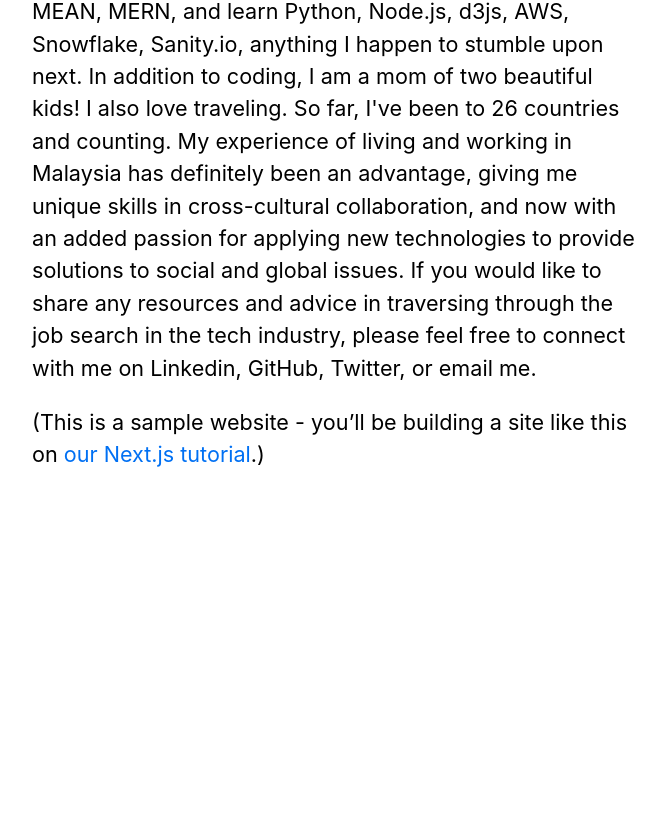
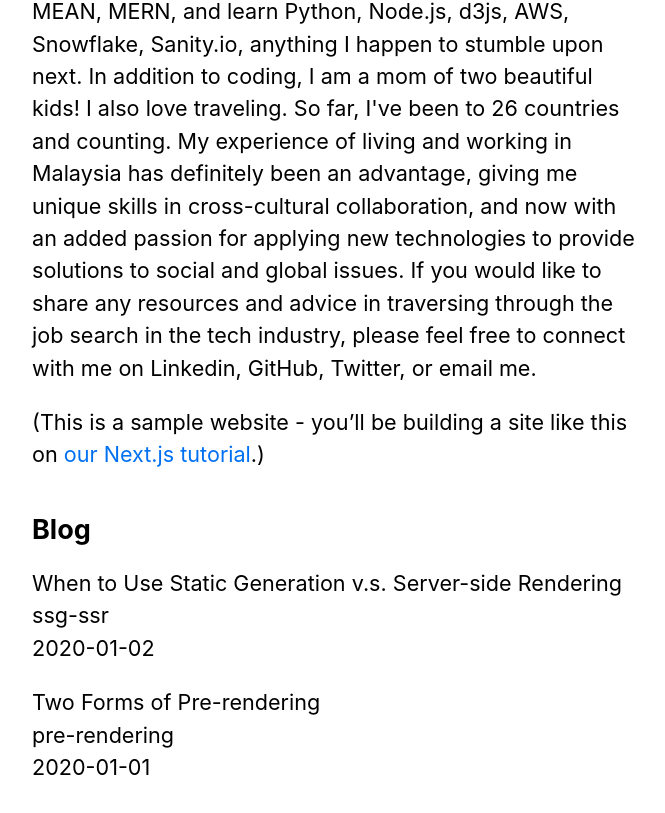
Before and after one commit to yani82/nextjs-blog, a Next.js app: page / in a window 1280 px wide. Shown: the part 703-1516 px from the top of the page, without its empty margins (302-967 px from the left). Before the commit the page ends 1281 px from the top, so only its background shows below. Built offline with nearby package versions, Linux system fonts and the light colour scheme.

Commit message:
pre-rendering and data fetching

```diff
--- /dev/null
+++ b/lib/posts.js
@@ -0,0 +1,37 @@
+import fs from 'fs'
+import path from 'path'
+import matter from 'gray-matter'
+
+const postsDirectory = path.join(process.cwd(), 'posts')
+
+export function getSortedPostsData() {
+  // Get file names under /posts
+  const fileNames = fs.readdirSync(postsDirectory)
+  const allPostsData = fileNames.map(fileName => {
+    // Remove ".md" from file name to get id
+    const id = fileName.replace(/\.md$/, '')
+
+    // Read markdown file as string
+    const fullPath = path.join(postsDirectory, fileName)
+    const fileContents = fs.readFileSync(fullPath, 'utf8')
+
+    // Use gray-matter to parse the post metadata section
+    const matterResult = matter(fileContents)
+
+    // Combine the data with the id
+    return {
+      id,
+      ...matterResult.data
+    }
+  })
+  // Sort posts by date
+  return allPostsData.sort(({ date: a }, { date: b }) => {
+    if (a < b) {
+      return 1
+    } else if (a > b) {
+      return -1
+    } else {
+      return 0
+    }
+  })
+}
--- a/package.json
+++ b/package.json
@@ -7,6 +7,7 @@
   },
   "dependencies": {
     "classnames": "^2.3.1",
+    "gray-matter": "^4.0.3",
     "next": "latest",
     "postcss-flexbugs-fixes": "^5.0.2",
     "postcss-preset-env": "^7.1.0",
--- a/pages/index.js
+++ b/pages/index.js
@@ -1,8 +1,18 @@
 import Head from 'next/head'
 import Layout, { siteTitle } from '../components/layout'
 import utilStyles from '../styles/utils.module.css'
+import { getSortedPostsData } from '../lib/posts'
 
-export default function Home() {
+export async function getStaticProps() {
+  const allPostsData = getSortedPostsData()
+  return {
+    props: {
+      allPostsData
+    }
+  }
+}
+
+export default function Home({ allPostsData }) {
   return (
     <Layout home>
       <Head>
@@ -19,6 +29,20 @@
           <a href="https://nextjs.org/learn">our Next.js tutorial</a>.)
         </p>
       </section>
+      <section className={`${utilStyles.headingMd} ${utilStyles.padding1px}`}>
+        <h2 className={utilStyles.headingLg}>Blog</h2>
+        <ul className={utilStyles.list}>
+          {allPostsData.map(({ id, date, title }) => (
+            <li className={utilStyles.listItem} key={id}>
+              {title}
+              <br />
+              {id}
+              <br />
+              {date}
+            </li>
+          ))}
+        </ul>
+      </section>
     </Layout>
   )
 }
```
Also changed, not shown: 1 other file (tests, documents, lock files or other folders).
